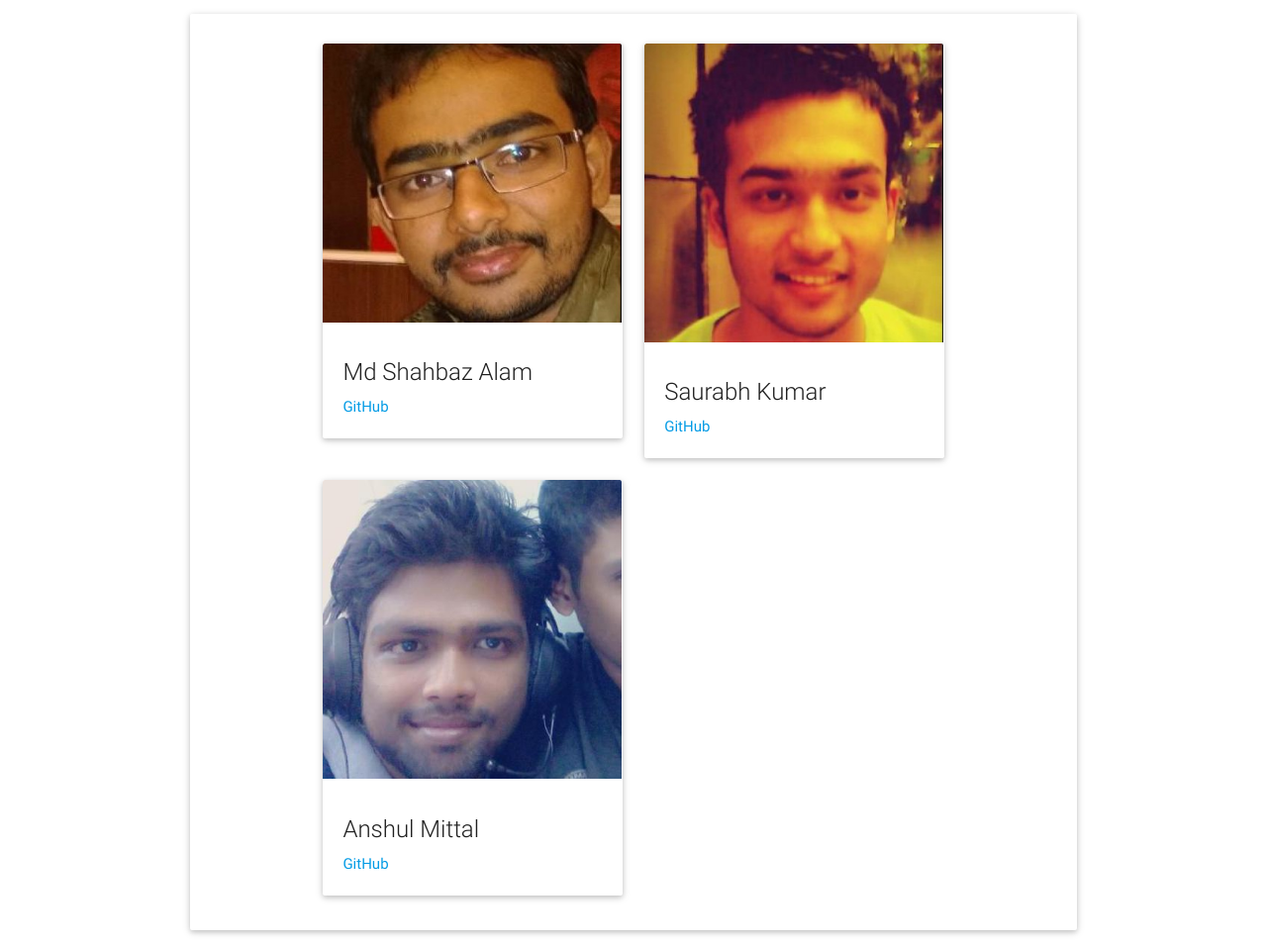
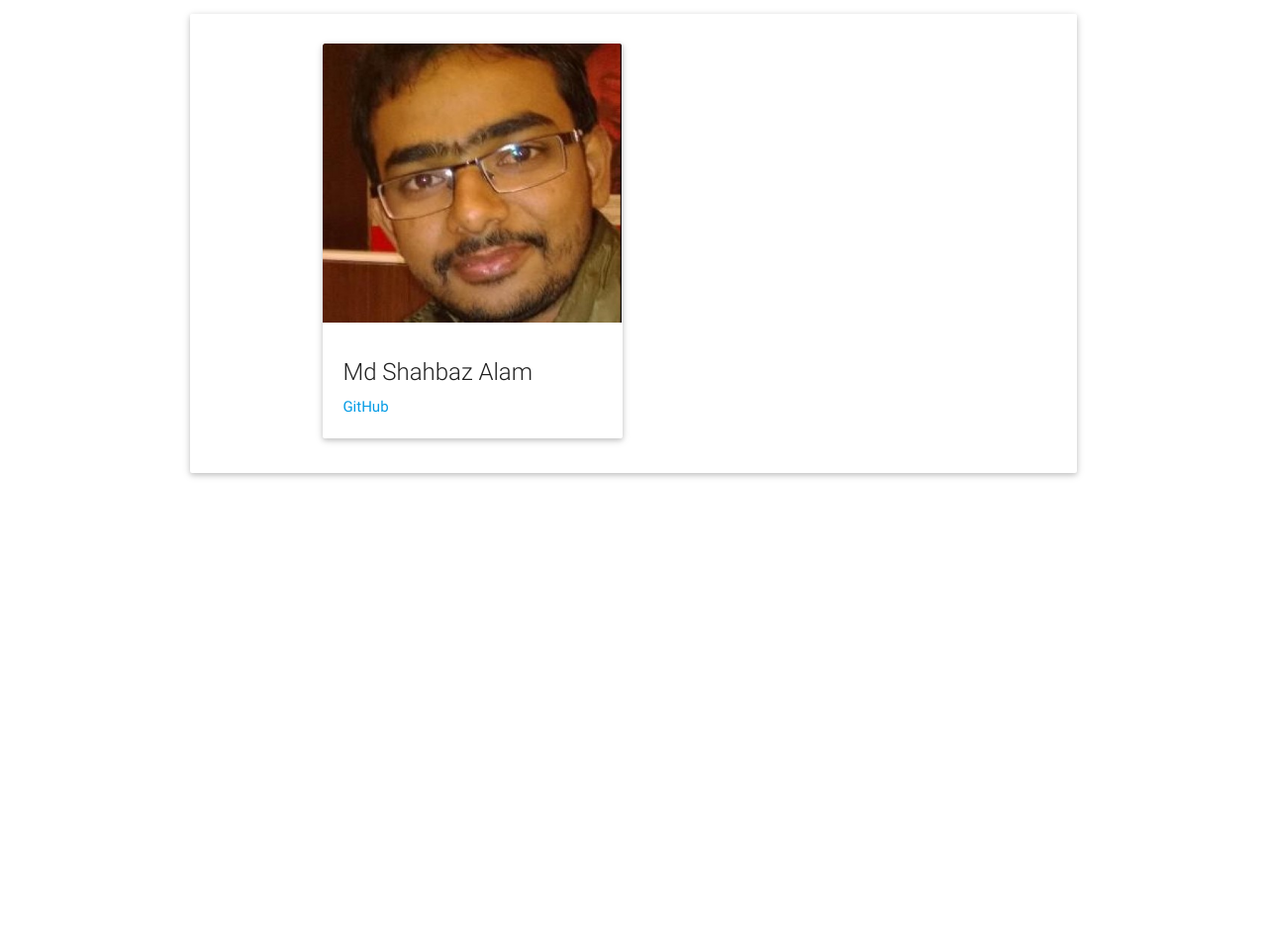
Before and after one commit to shahbaz17/Tring-Tring, a plain HTML site: page about.html in a window 1280 px wide. Shown: the part 138-1093 px from the top of the page at 99% size. After the commit the page ends 800 px from the top, so only its background shows below. Drawn offline with Linux system fonts and the light colour scheme.

Commit message:
about.html

```diff
--- a/about.html
+++ b/about.html
@@ -48,29 +48,6 @@
                   </div>
                   </div>
                 </div>
-                <div class="col s12 m6">
-                  <div class="card">
-                  <div class="card-image waves-effect waves-block waves-light">
-                    <img class="" src="saurabh.jpeg">
-                  </div>
-                  <div class="card-content">
-                    <span class="card-title grey-text text-darken-4">Saurabh Kumar</span>
-                    <p><a href="https://github.com/biker12345" target="_blank">GitHub</a></p>
-                  </div>
-                  </div>
-                </div>
-                <div class="col s12 m6">
-                  <div class="card">
-                  <div class="card-image waves-effect waves-block waves-light">
-                    <img class="" src="anshul.jpeg">
-                  </div>
-                  <div class="card-content">
-                    <span class="card-title grey-text text-darken-4">Anshul Mittal</span>
-                    <p><a href="https://github.com/anshul285" target="_blank">GitHub</a></p>
-                  </div>
-                  </div>
-                </div>
-              </div>
           </div>
         </div>
     </div>
```
